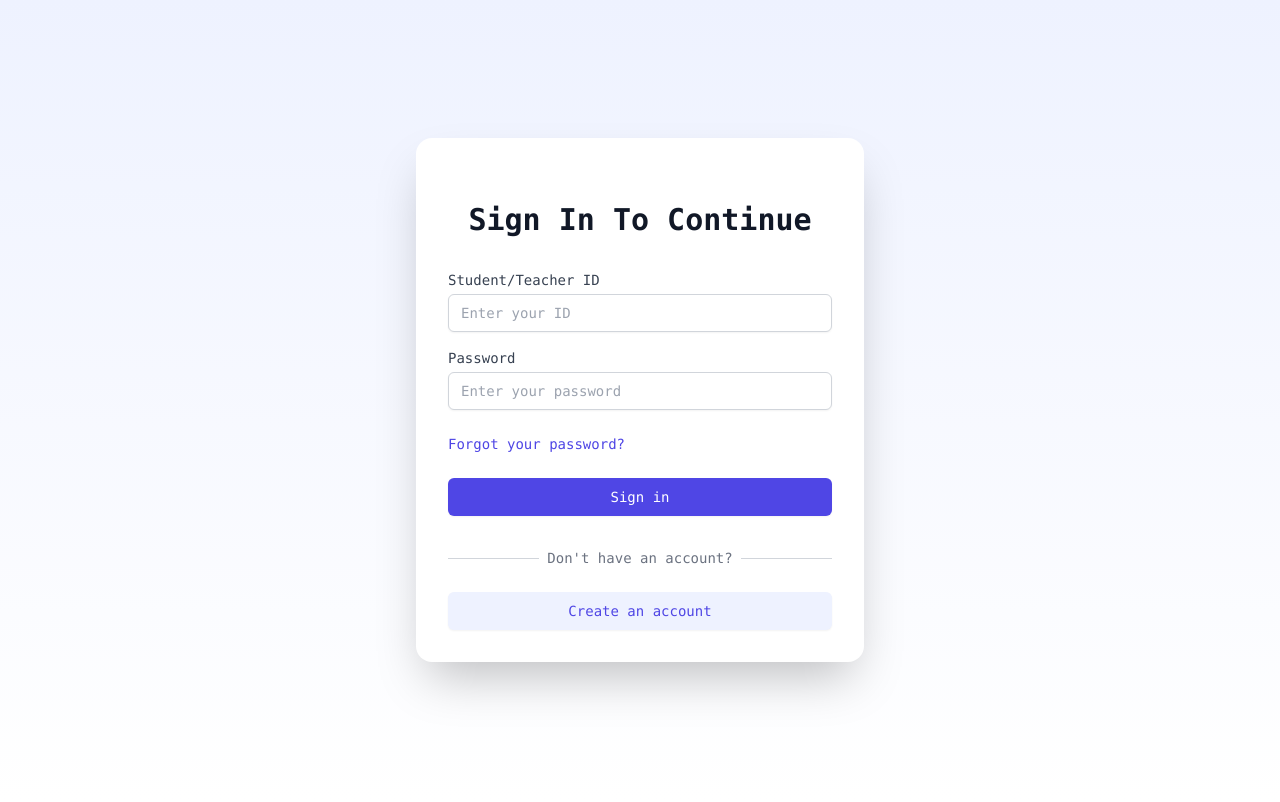
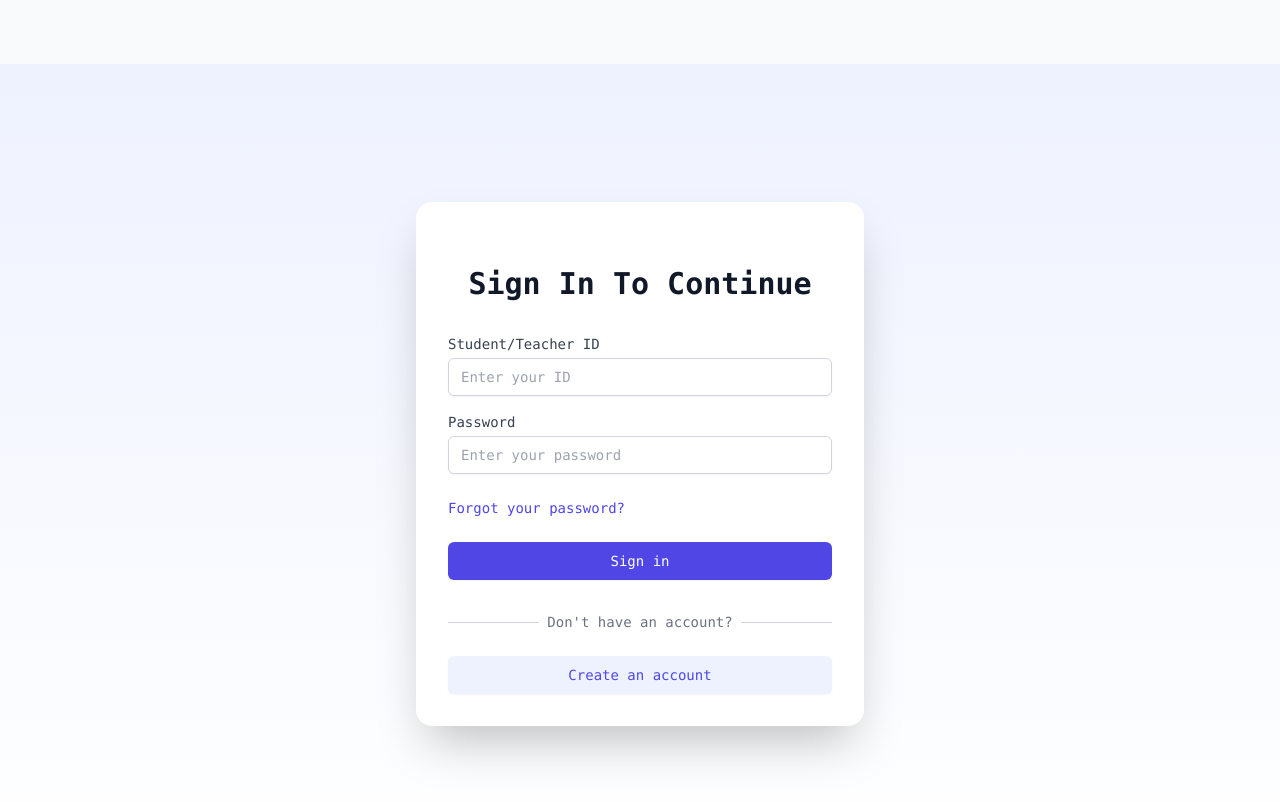
Before and after one commit to qwe8496516/TeamFounder, a React (Vite) app in the folder frontend/: page /login in a window 1280 px wide. Shown: the top 802 px of the page. Built offline with nearby package versions, Linux system fonts and the light colour scheme; sample sign-in values are in the browser's storage.

Commit message:
fix: navbar fixed

```diff
--- a/frontend/src/App.jsx
+++ b/frontend/src/App.jsx
@@ -53,7 +53,7 @@ function App() {
 
   return (
     <BrowserRouter>
-      <div className="min-h-screen bg-gray-50">
+      <div className={`min-h-screen bg-gray-50 ${ isLoggedIn ? 'pt-16' : 'pt-0'}`}>
         <NavbarWrapper isLoggedIn={isLoggedIn} setIsLoggedIn={setIsLoggedIn} />
         <Routes>
           <Route path="/" element={<Navigate to="/login" />} />
--- a/frontend/src/components/Navbar.jsx
+++ b/frontend/src/components/Navbar.jsx
@@ -2,7 +2,7 @@ import { useState, useEffect, useRef } from 'react'
 import { Link, useNavigate } from 'react-router-dom'
 import Swal from 'sweetalert2'
 
-function Navbar() {
+function Navbar({ setIsLoggedIn }) {
   const [isOpen, setIsOpen] = useState(false)
   const [isDarkMode, setIsDarkMode] = useState(false)
   const [isUserMenuOpen, setIsUserMenuOpen] = useState(false)
@@ -39,7 +39,7 @@ function Navbar() {
   const role = localStorage.getItem('role');
 
   return (
-    <nav className="bg-gray-800 shadow-lg">
+    <nav className="fixed top-0 left-0 right-0 bg-gray-800 shadow-lg z-50">
       <div className="mx-auto max-w-7xl px-2 sm:px-6 lg:px-8">
         <div className="relative flex h-16 items-center justify-between">
           <div className="absolute inset-y-0 left-0 flex items-center sm:hidden">
@@ -179,9 +179,9 @@ function Navbar() {
                       cancelButtonText: 'Cancel'
                     }).then((result) => {
                       if (result.isConfirmed) {
-                        localStorage.removeItem('token')
-                        localStorage.removeItem('userId')
+                        localStorage.clear()
                         setIsUserMenuOpen(false)
+                        setIsLoggedIn(false)
                         navigate('/login')
                       }
                     })
```
